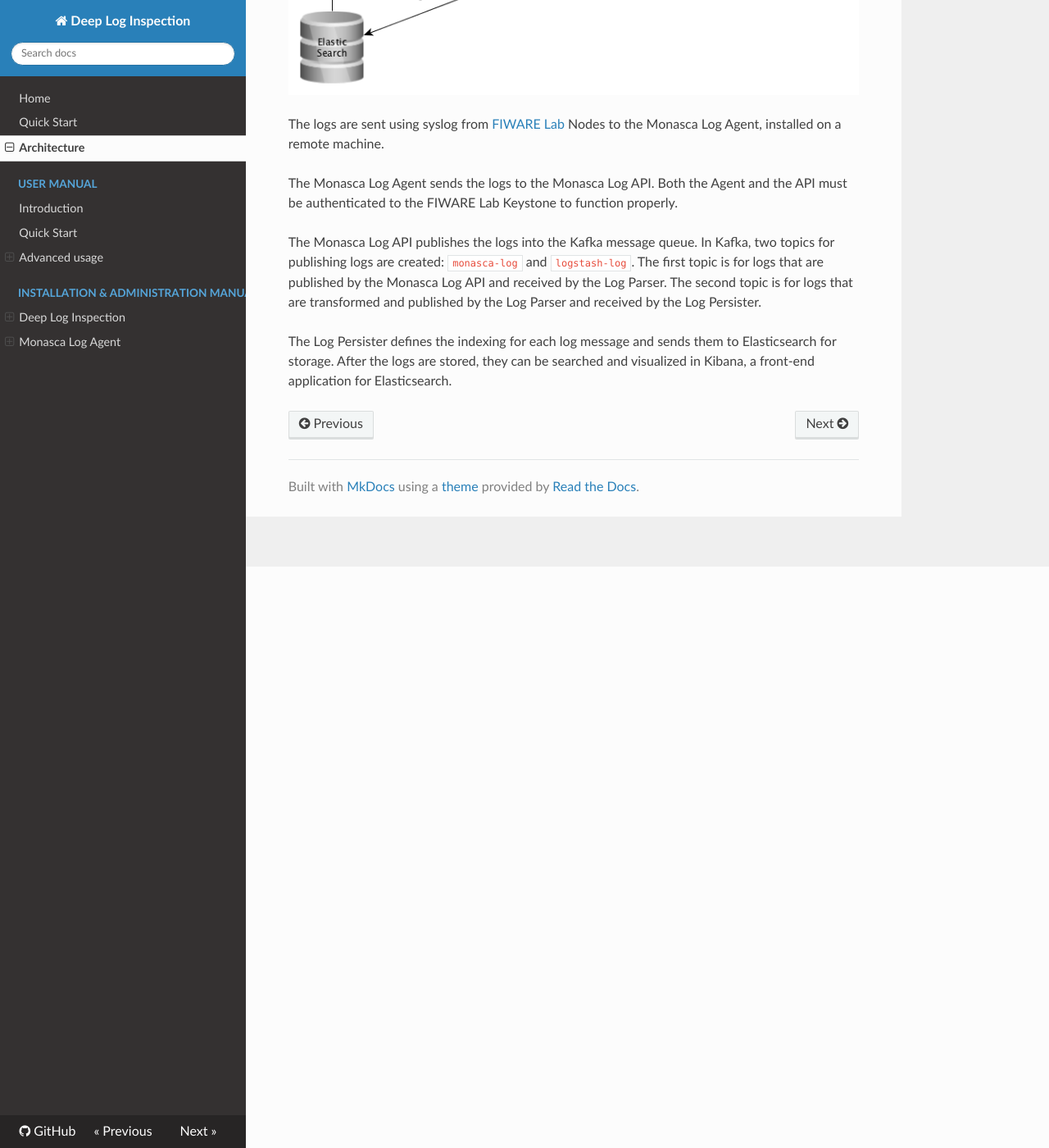
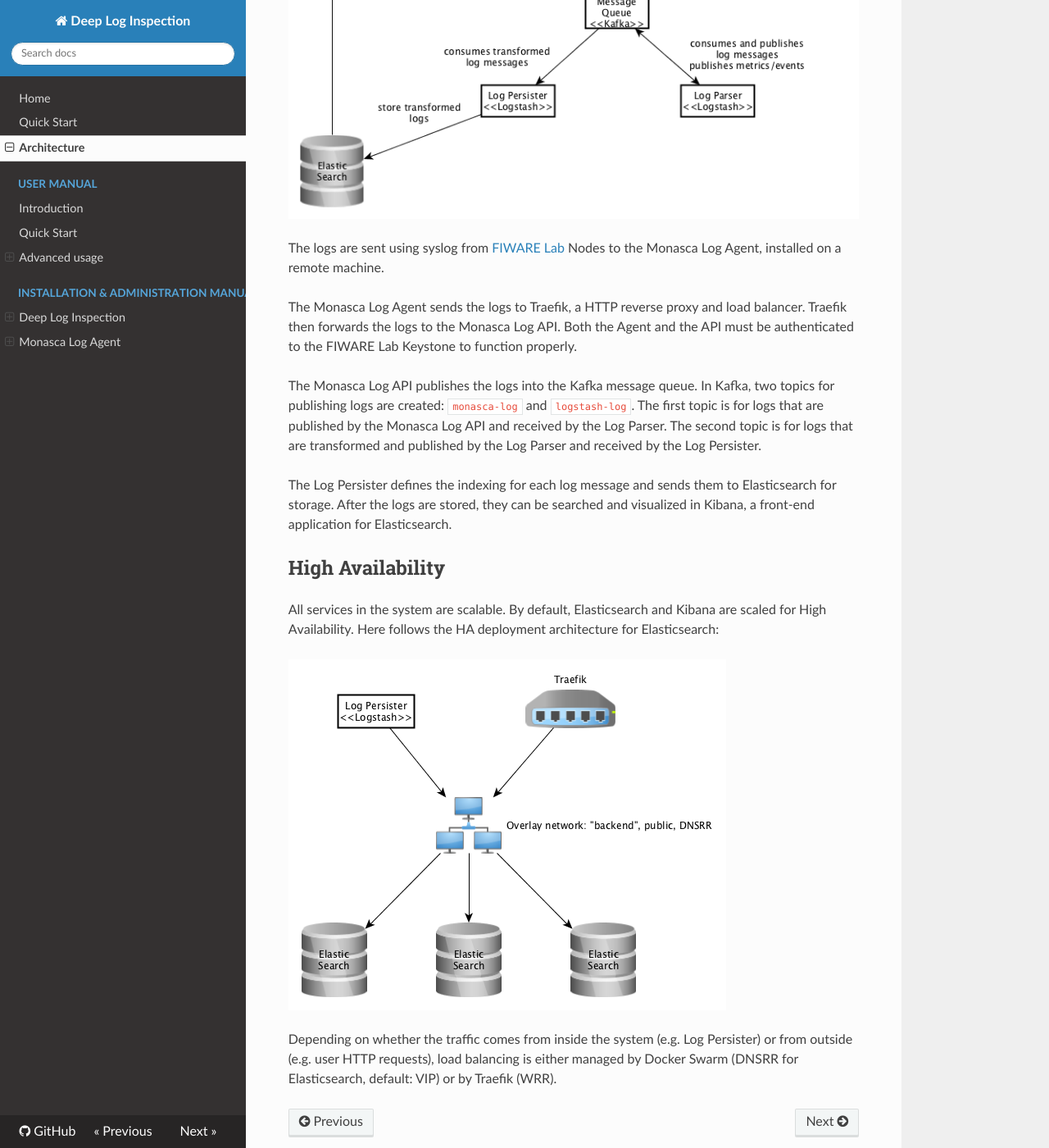
Before and after one commit to martel-innovate/deep-log-inspection, an MkDocs documentation site: the page built from doc/architecture.md, in a window 1280 px wide and 1400 px high, scrolled down 709 px. Shown: the whole window at 82% size. Built offline with MkDocs 1.6.1, drawn with Linux system fonts in a browser that asks for light colours; nearby versions of some CDN libraries; old or Windows-style settings are respelled for this version of MkDocs.

Commit message:
HA architecture

```diff
--- a/doc/architecture.md
+++ b/doc/architecture.md
@@ -1,13 +1,21 @@
 ## Architecture of Deep Log Inspection
 The architecture of the system can be depicted as follows:
+
 ![system architecture](img/monasca_log_api.png)
 
 The logs are sent using syslog from [FIWARE Lab][1] Nodes to the Monasca Log Agent, installed on a remote machine.
 
-The Monasca Log Agent sends the logs to the Monasca Log API. Both the Agent and the API must be authenticated to the FIWARE Lab Keystone to function properly.
+The Monasca Log Agent sends the logs to Traefik, a HTTP reverse proxy and load balancer. Traefik then forwards the logs to the Monasca Log API. Both the Agent and the API must be authenticated to the FIWARE Lab Keystone to function properly.
 
 The Monasca Log API publishes the logs into the Kafka message queue. In Kafka, two topics for publishing logs are created: `monasca-log` and `logstash-log`. The first topic is for logs that are published by the Monasca Log API and received by the Log Parser. The second topic is for logs that are transformed and published by the Log Parser and received by the Log Persister.
 
 The Log Persister defines the indexing for each log message and sends them to Elasticsearch for storage. After the logs are stored, they can be searched and visualized in Kibana, a front-end application for Elasticsearch.
 
+## High Availability
+All services in the system are scalable. By default, Elasticsearch and Kibana are scaled for High Availability. Here follows the HA deployment architecture for Elasticsearch:
+
+![HA architecture](img/ha.png)
+
+Depending on whether the traffic comes from inside the system (e.g. Log Persister) or from outside (e.g. user HTTP requests), load balancing is either managed by Docker Swarm (DNSRR for Elasticsearch, default: VIP) or by Traefik (WRR).
+
 [1]:https://www.fiware.org/lab/
```
Also changed, not shown: doc/img/ha.png (added), doc/img/monasca_log_api.png, 2 other files.
